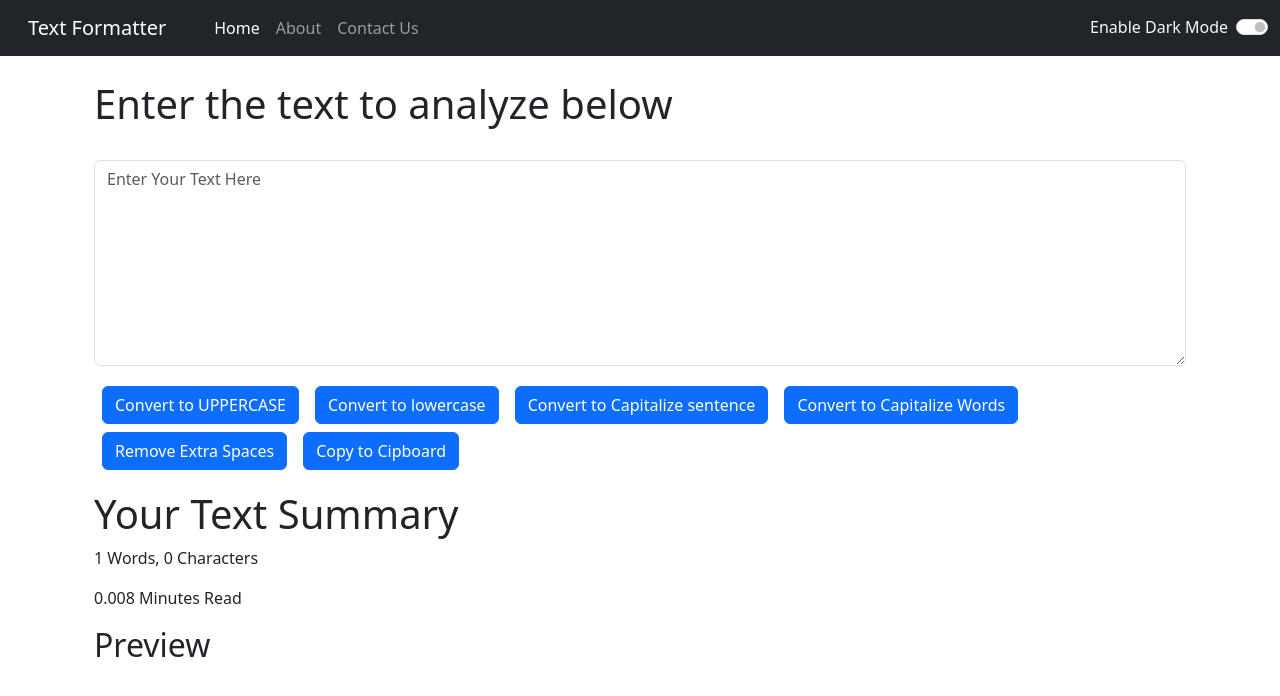
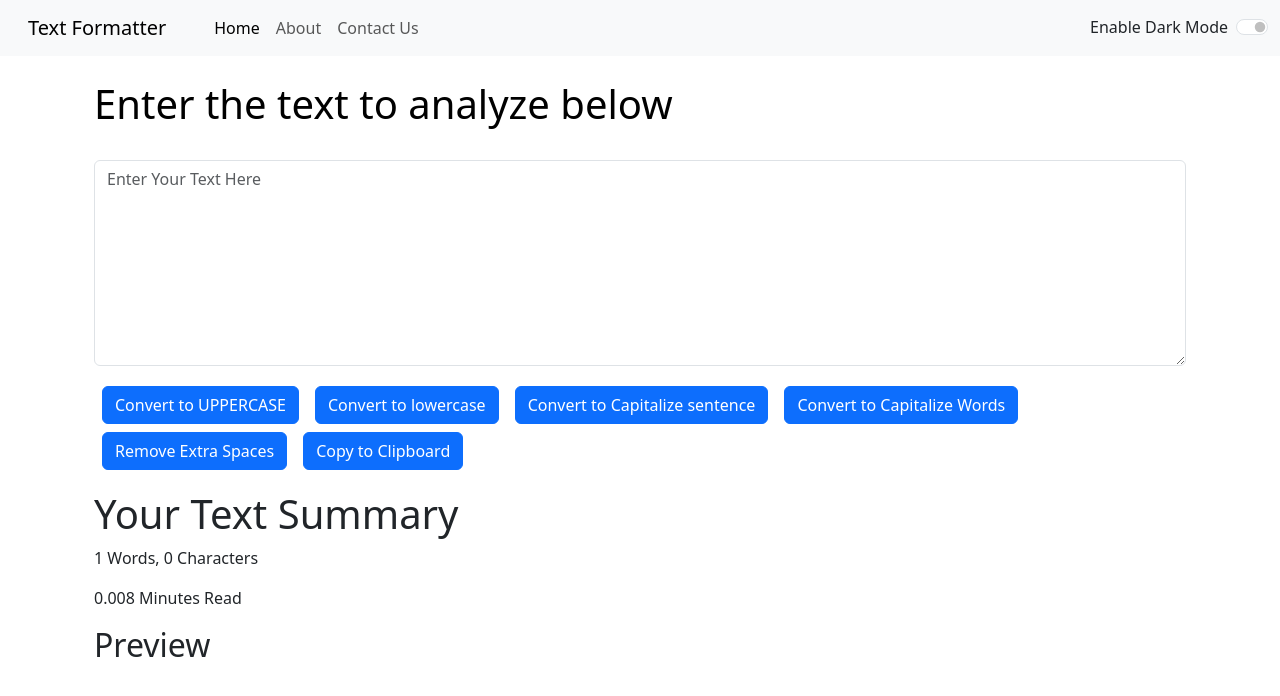
Before and after one commit to BhushanBahalkar/TextFormatter, a React (Create React App) app: page / in a window 1280 px wide. Shown: the top 696 px of the page. Built offline with nearby package versions, Linux system fonts and the light colour scheme.

Commit message:
update 3 files, create 1 file and rename 1 file

```diff
--- a/src/App.js
+++ b/src/App.js
@@ -1,5 +1,5 @@
 import "./App.css";
-// import Aboutt from "./components/Aboutt";
+// import Aboutt from "./components/About";
 import Navbar from "./components/Navbar";
 
 import TextForm from "./components/TextForm";
@@ -8,14 +8,16 @@ import React, { useState } from 'react';
 
 
 function App() {
-    const [mode, setMode]  = useState('dark');
+    const [mode, setMode]  = useState('light');
 
     const toggleMode = ()=>{
        if(mode === 'light'){
         setMode ('dark');
+        document.body.style.backgroundColor = 'grey';
        }
        else{
         setMode ('light');
+        document.body.style.backgroundColor = 'white';
        }
     }
 
@@ -24,7 +26,7 @@ function App() {
       <Navbar title="TextFormatter" mode={mode} toggleMode={toggleMode}/>
 
       <div className="container my-4">
-        <TextForm heading="Enter the text to analyze below" />
+        <TextForm heading="Enter the text to analyze below" mode={mode} />
     {/* <Aboutt/>  */}
       </div>
     </>
--- a/src/components/Aboutt.js
+++ b/src/components/About.js
@@ -1,7 +1,7 @@
 import React from "react";
 import { useState } from "react";
 
-export default function Aboutt() {
+export default function About() {
   const [myStyle, setMyStyle] = useState({
     color: "black",
     backgroundColor: "white",
--- a/src/components/Navbar.js
+++ b/src/components/Navbar.js
@@ -40,7 +40,7 @@ export default function Navbar(props) {
             </li>
           </ul>
 
-          <div className="form-check form-switch">
+          <div className={`form-check form-switch text-${props.mode=== 'light'?'dark':'light'}`}>
             <input
               className="form-check-input"
               onClick={props.toggleMode}
@@ -48,7 +48,7 @@ export default function Navbar(props) {
               role="switch"
               id="flexSwitchCheckDefault"
             />
-            <label className="form-check-label text-light" htmlFor="flexSwitchCheckDefault">
+            <label className="form-check-label" htmlFor="flexSwitchCheckDefault">
               Enable Dark Mode
             </label>
           </div>
--- a/src/components/TextForm.js
+++ b/src/components/TextForm.js
@@ -41,8 +41,7 @@ export default function TextForm(props) {
   };
 
   const Copytoclipboard = () => {
-
-    let text = document.getElementById("myBox")
+    let text = document.getElementById("myBox");
     console.log("Text copied to clip board" + text);
     text.select();
     navigator.clipboard.writeText(text.value);
@@ -55,11 +54,19 @@ export default function TextForm(props) {
 
   return (
     <>
-      <div className="container">
+      <div
+        className="container"
+        style={{ color: props.mode === "dark" ? "white" : "black" }}
+      >
         <h1>{props.heading}</h1>
+
         <div className="mb-3">
           <label htmlFor="myBox" />
           <textarea
+            style={{
+              backgroundColor: props.mode === "dark" ? "grey" : "white",
+              color: props.mode === "dark" ? "white" : "black",
+            }}
             className="form-control"
             id="myBox"
             value={text}
@@ -69,34 +76,18 @@ export default function TextForm(props) {
           ></textarea>
         </div>
 
-        <button className="btn btn-primary mx-2 my-1" onClick={Upclick}>
-          Convert to UPPERCASE
-        </button>
+        <button className="btn btn-primary mx-2 my-1" onClick={Upclick}>Convert to UPPERCASE</button>
 
-        <button className="btn btn-primary mx-2 my-1" onClick={Lowclick}>
-          Convert to lowercase
-        </button>
+        <button className="btn btn-primary mx-2 my-1" onClick={Lowclick}>Convert to lowercase</button>
 
-        <button
-          className="btn btn-primary mx-2 my-1"
-          onClick={Capitalsentenceclick}
-        >
-          Convert to Capitalize sentence
-        </button>
+        <button className="btn btn-primary mx-2 my-1" onClick={Capitalsentenceclick}>Convert to Capitalize sentence</button>
 
-        <button
-          className="btn btn-primary mx-2 my-1"
-          onClick={CapitalWordclick}
-        >
-          Convert to Capitalize Words
-        </button>
-        <button className="btn btn-primary mx-2 my-1" onClick={ExtraSpaces}>
-          Remove Extra Spaces
-        </button>
+        <button className="btn btn-primary mx-2 my-1" onClick={CapitalWordclick}>Convert to Capitalize Words</button>
 
-        <button className="btn btn-primary mx-2 my-1" onClick={Copytoclipboard}>
-          Copy to Cipboard
-        </button>
+        <button className="btn btn-primary mx-2 my-1" onClick={ExtraSpaces}>Remove Extra Spaces</button>
+
+        <button className="btn btn-primary mx-2 my-1" onClick={Copytoclipboard}>Copy to Clipboard</button>
+
       </div>
 
       <div className="container my-3">
```
Also changed, not shown: src/components/.dark-mode-textarea.css (added).
